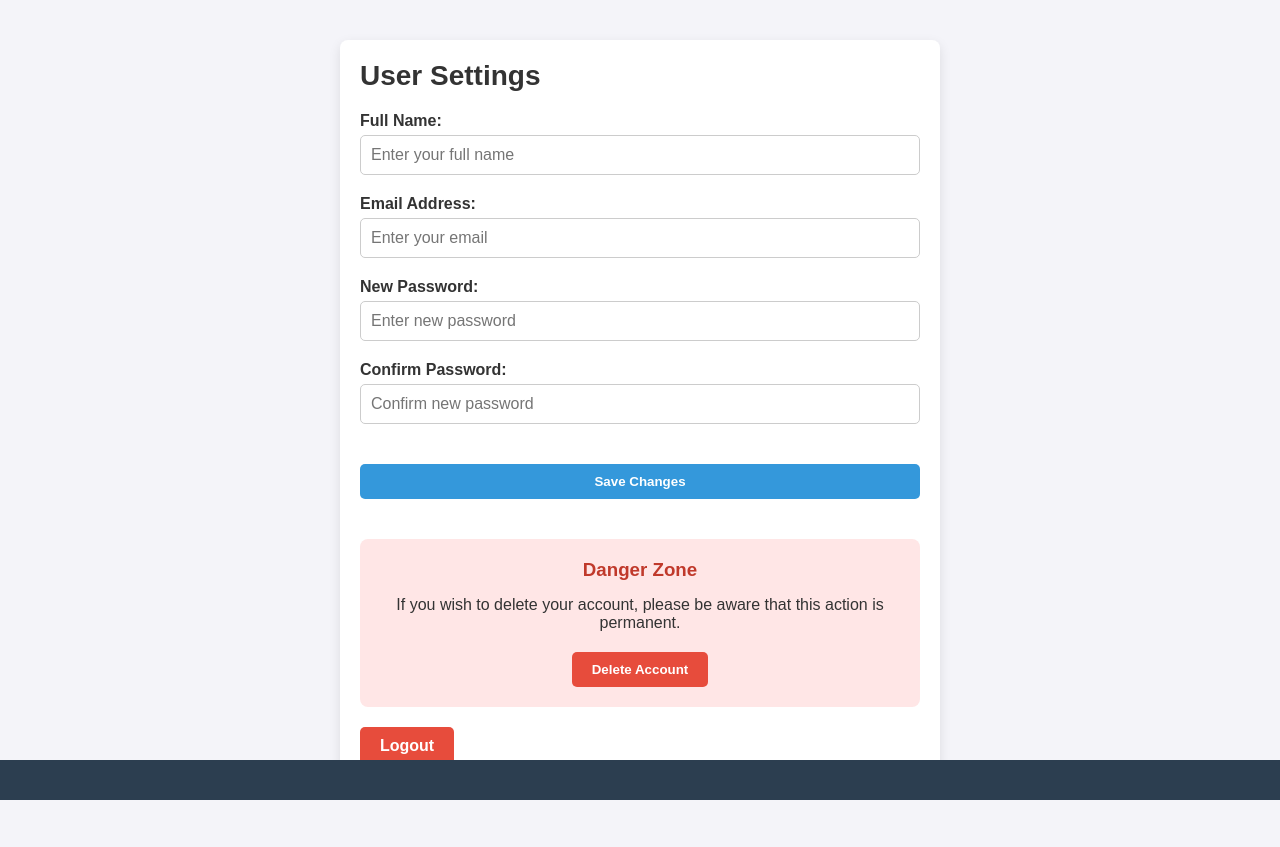
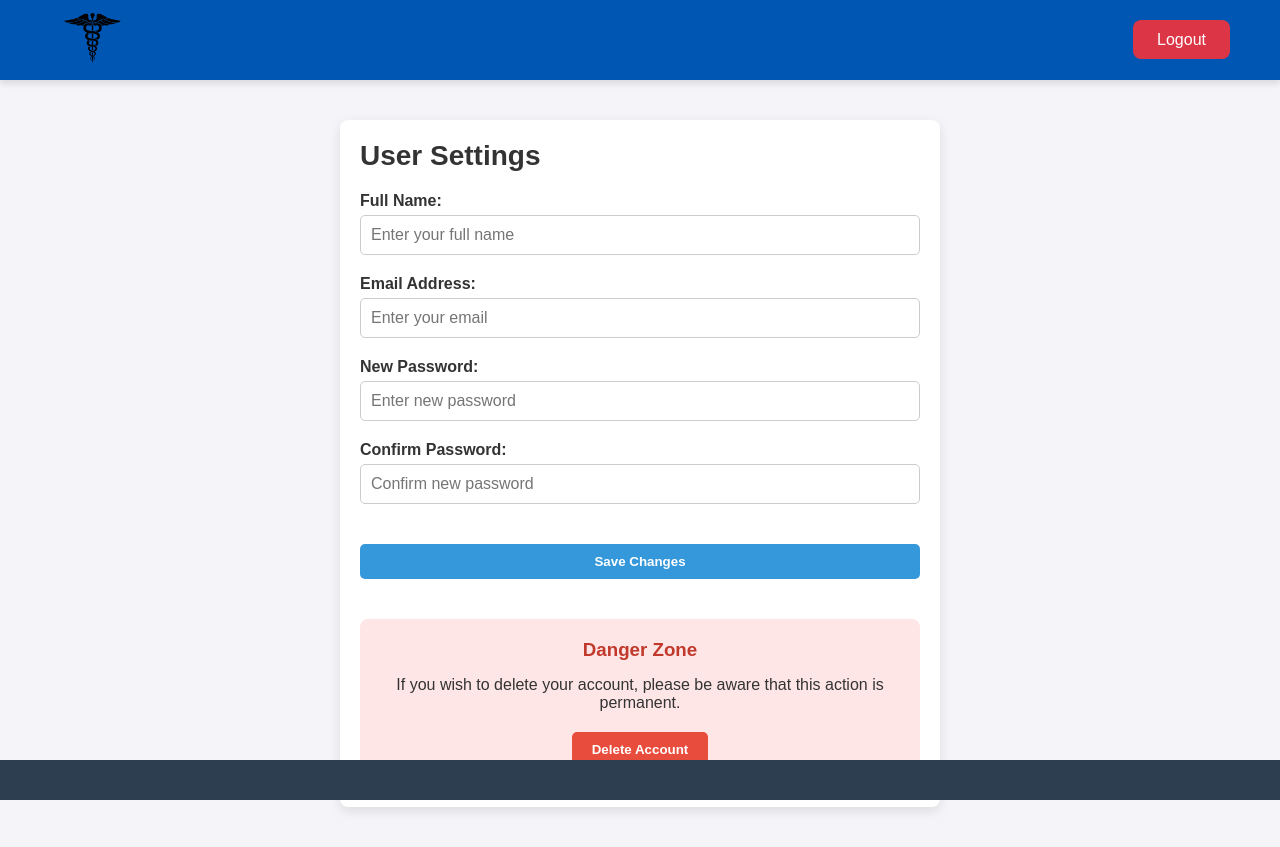
Before and after one commit to Stars1999/INF2003_DB, a Flask app: template INF2003_DB_Proj/templates/settings.html in a window 1280 px wide. Before the commit the page ends 800 px from the top, so only its background shows below. Run offline with Flask 3, Linux system fonts and the light colour scheme; the template is opened without the code that fills it, so the values that code supplies are empty.

Commit message:
Update settings, add user dashboard for logout

```diff
--- a/INF2003_DB_Proj/app.py
+++ b/INF2003_DB_Proj/app.py
@@ -168,6 +168,11 @@ def submit_doctor_form():
 
         return redirect(url_for('doctor_dashboard'))
 
+#Settings
+# Home page with login
+@app.route('/settings')
+def settings():
+    return render_template('settings.html')
 
 @app.route('/get_medications/<med_type>', methods=['GET'])
 def get_medications(med_type):
--- a/INF2003_DB_Proj/static/css/settings.css
+++ b/INF2003_DB_Proj/static/css/settings.css
@@ -45,7 +45,7 @@
 
   .settings-section {
     max-width: 600px;
-    margin: 40px auto;
+    margin: 120px auto 40px auto; /* Adds margin at the top to push it below the header */
     padding: 20px;
     background-color: white;
     border-radius: 8px;
@@ -67,29 +67,38 @@
     margin-bottom: 5px;
   }
 
-.logout-btn {
-    display: inline-block;
-    padding: 10px 20px;
-    background-color: #e74c3c;
-    color: white;
-    text-decoration: none;
-    font-weight: bold;
-    border-radius: 5px;
-    margin-top: 20px; /* Adds space above the button */
-    transition: background-color 0.3s ease;
+/* Header Section */
+.dashboard-header {
+  display: flex;
+  justify-content: space-between;
+  align-items: center;
+  width: 100vw;
+  padding: 20px 50px;
+  background-color: #0056b3;
+  color: white;
+  position: fixed;
+  top: 0;
+  left: 0;
+  height: 80px;
+  box-shadow: 0 4px 6px rgba(0, 0, 0, 0.1);
 }
 
-.logout-btn:hover {
-    background-color: #c0392b;
+.logo-img {
+  height: 50px;
 }
 
-.logout-btn:active {
-    background-color: #a93226;
+.logout-button {
+  background-color: #dc3545;
+  color: white;
+  padding: 0.7rem 1.5rem;
+  text-decoration: none;
+  font-size: 16px;
+  border-radius: 8px;
+  transition: background-color 0.3s ease;
 }
 
-.logout-btn:focus {
-    outline: none;
-    box-shadow: 0 0 5px rgba(231, 76, 60, 0.5);
+.logout-button:hover {
+  background-color: #c82333;
 }
 
 
--- a/INF2003_DB_Proj/templates/settings.html
+++ b/INF2003_DB_Proj/templates/settings.html
@@ -7,6 +7,14 @@
   <link rel="stylesheet" href="{{ url_for('static', filename='css/settings.css') }}">
 </head>
 <body>
+  <header class="dashboard-header">
+    <div class="logo">
+      <img src="{{ url_for('static', filename='images/med_logo.png') }}" alt="Logo" class="logo-img">
+    </div>
+    <div class="logout">
+      <a href="{{ url_for('logout') }}" class="logout-button">Logout</a>
+    </div>
+  </header>
   <section class="settings-section">
     <h2>User Settings</h2>
     <form class="user-form" action="#" method="POST">
@@ -41,9 +49,7 @@
       <button class="btn delete-btn">Delete Account</button>
     </div>
 
-    <div>
-        <a href="{{ url_for('logout') }}" class="logout-btn">Logout</a>
-    </div>
+
 
 
 
--- a/INF2003_DB_Proj/templates/user_dashboard.html
+++ b/INF2003_DB_Proj/templates/user_dashboard.html
@@ -8,6 +8,7 @@
 <body>
   <h1>Welcome, {{ username }}!</h1>
   <p>This is your user dashboard.</p>
+  <a href="/settings">Settings</a>
   <a href="{{ url_for('logout') }}">Logout</a>
 </body>
 </html>
```
Also changed, not shown: INF2003_DB_Proj/INF2003_Proj_DB.db.
